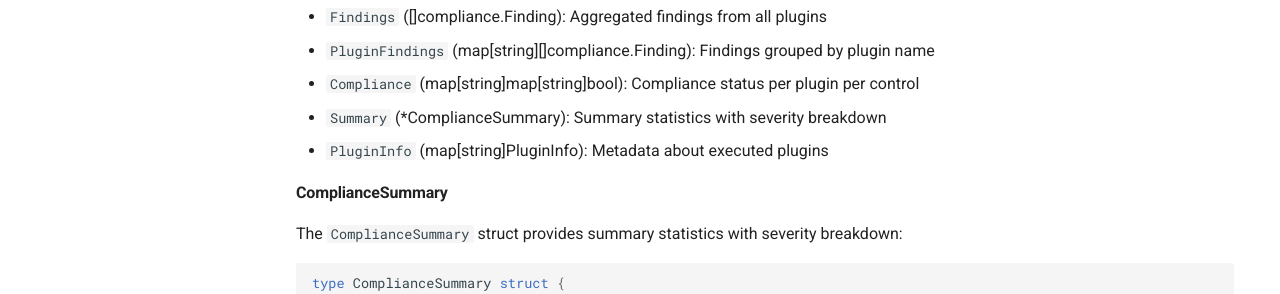
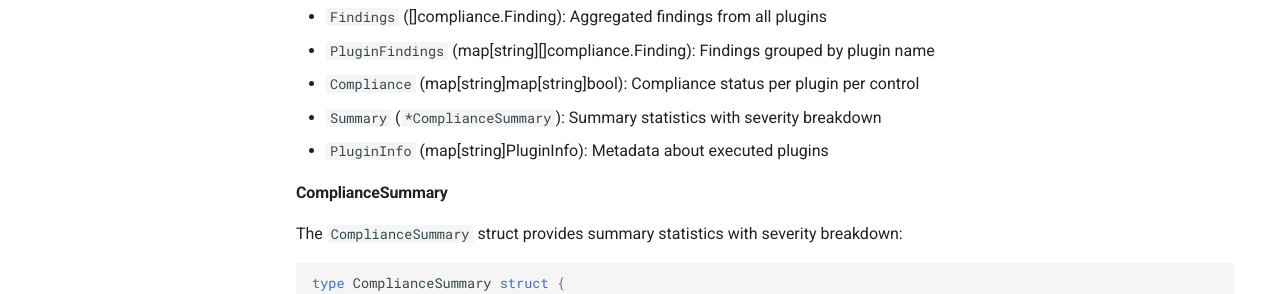
Before and after one commit to EvilBit-Labs/opnDossier, an MkDocs documentation site: the page built from docs/dev-guide/api.md, in a window 1280 px wide and 900 px high, scrolled down 10008 px. Shown: the part 152-446 px from the top of the window. Built offline with MkDocs 1.6.1 and Material for MkDocs 9.7.7, drawn with Linux system fonts in a browser that asks for light colours; comment, search, counter and statistics services are not loaded; the version menu is left out.

```diff
--- a/docs/dev-guide/api.md
+++ b/docs/dev-guide/api.md
@@ -459,7 +459,7 @@ type ComplianceResult struct {
 - `Findings` ([]compliance.Finding): Aggregated findings from all plugins
 - `PluginFindings` (map[string][]compliance.Finding): Findings grouped by plugin name
 - `Compliance` (map[string]map[string]bool): Compliance status per plugin per control
-- `Summary` (*ComplianceSummary): Summary statistics with severity breakdown
+- `Summary` (`*ComplianceSummary`): Summary statistics with severity breakdown
 - `PluginInfo` (map[string]PluginInfo): Metadata about executed plugins
 
 #### ComplianceSummary
```
